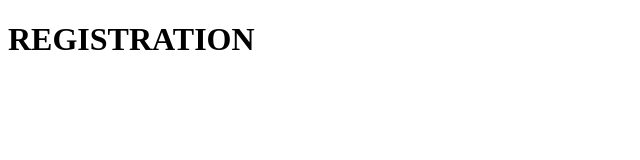
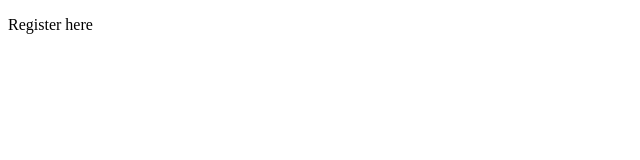
Before and after one commit to KripaRatheesh/Demo-blood-bank, a plain HTML site: page reg.html in a window 1280 px wide. Shown: the whole page, without its empty margins (0-640 px from the left). Drawn offline with Linux system fonts and the light colour scheme.

Commit message:
register page added

```diff
--- a/registration.html
+++ b/reg.html
@@ -6,6 +6,6 @@
     <title>Document</title>
 </head>
 <body>
-    <h1>REGISTRATION</h1>
+   <p>Register here</p>
 </body>
 </html>
```
